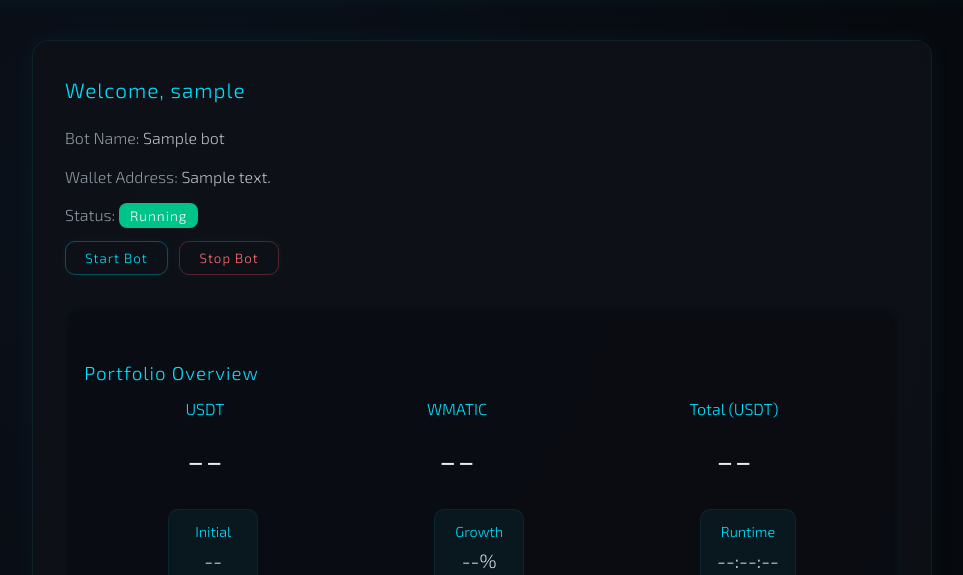
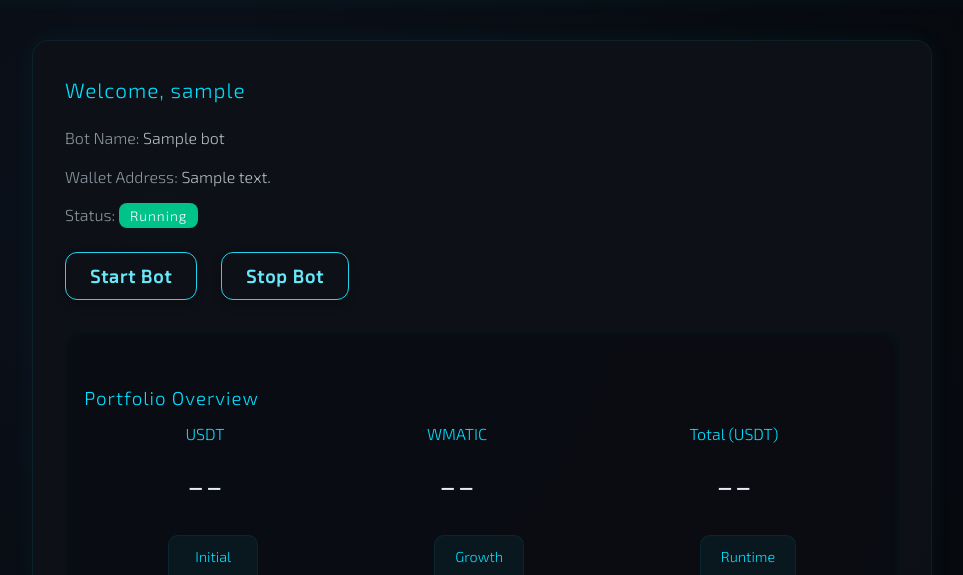
Before and after one commit to bonzoholda/polygrid, a FastAPI app: page / in a window 1280 px wide. Shown: the part 83-658 px from the top of the page, without its empty margins (158-1121 px from the left). Run offline with FastAPI, Linux system fonts and the light colour scheme; the visitor is signed in with stand-in values (Sample User, id 1); tables that the repository leaves empty hold one stand-in row (values such as "Sample post"); data that the repository does not hold is empty.

Commit message:
Update index.html

```diff
--- a/dashboard/templates/index.html
+++ b/dashboard/templates/index.html
@@ -110,6 +110,55 @@
             background: rgba(255, 80, 80, 0.08);
             box-shadow: 0 0 8px rgba(255, 80, 80, 0.25);
         }
+
+          .button-container {
+            margin-top: 1.5rem;
+            display: flex;
+            flex-direction: column;
+            justify-content: center;
+            gap: 1rem;
+          }
+
+          @media (min-width: 640px) {
+            .button-container {
+              flex-direction: row;
+            }
+          }
+
+          @media (min-width: 768px) {
+            .button-container {
+              justify-content: flex-start;
+            }
+          }
+
+          .btn {
+            font-weight: 600;
+            font-size: 1.125rem;
+            padding: 0.75rem 1.5rem;
+            border-radius: 0.75rem;
+            transition: all 0.3s ease;
+            box-shadow: 0 4px 10px rgba(0,0,0,0.3);
+          }
+
+          .btn-primary {
+            background-color: transparent;
+            border: 1px solid #22d3ee; /* cyan-400 */
+            color: #67e8f9; /* cyan-300 */
+          }
+          .btn-primary:hover {
+            background-color: #0891b2; /* cyan-600 */
+            color: #000;
+          }
+
+          .btn-outline {
+            background-color: transparent;
+            border: 1px solid #22d3ee; /* magenta-400 */
+            color: #67e8f9; /* magenta-300 */
+          }
+          .btn-outline:hover {
+            background-color: #0891b2; /* magenta-600 */
+            color: #000;
+          }
 
         /* ---------- Chart ---------- */
         .chart-container {
@@ -224,12 +273,14 @@
             {% endif %}
         </p>
 
-        <form method="get" action="/start/{{ user['id'] }}">
-            <button type="submit" class="start">Start Bot</button>
-        </form>
-        <form method="get" action="/stop/{{ user['id'] }}">
-            <button type="submit" class="stop">Stop Bot</button>
-        </form>
+        <div class="button-container">
+            <form method="get" action="/start/{{ user['id'] }}">
+                <button type="submit" class="btn btn-primary">Start Bot</button>
+            </form>
+            <form method="get" action="/stop/{{ user['id'] }}">
+                <button type="submit" class="btn btn-outline">Stop Bot</button>
+            </form>
+        </div>
 
         <div class="chart-container">
             <h3>Portfolio Overview</h3>
```
